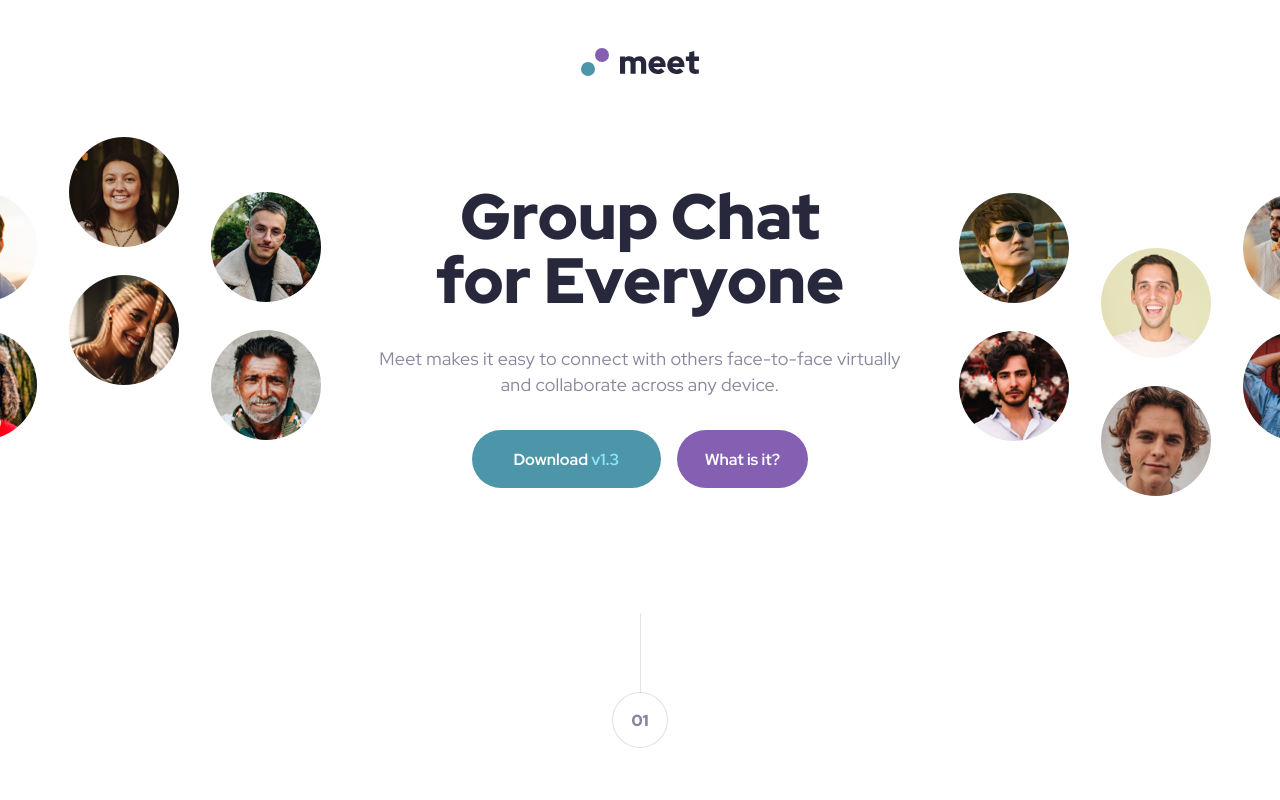
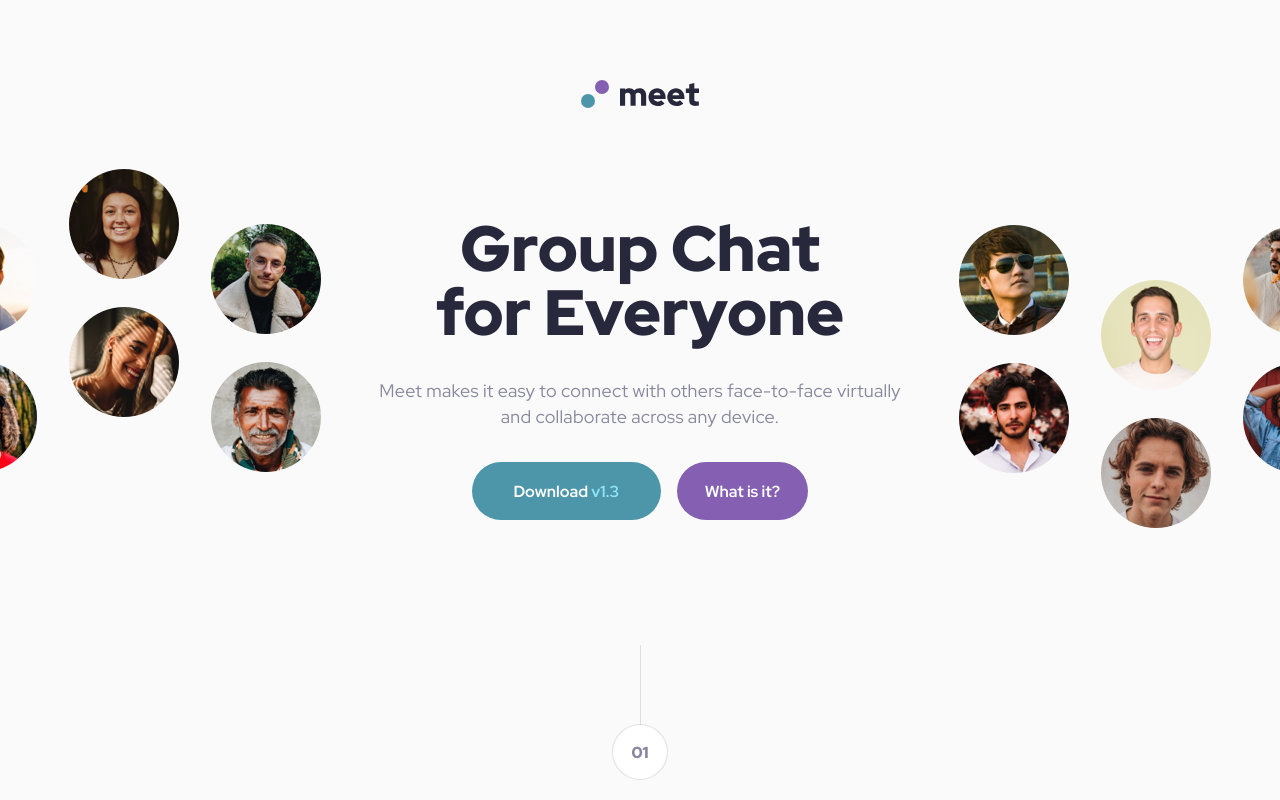
Before and after one commit to gmagnenat/meet-landing-page, a website: page src/index.html in a window 1280 px wide. Shown: the top 800 px of the page. Drawn offline with nearby package versions, Linux system fonts and the light colour scheme; files that its build step writes are made by us from their sources.

Commit message:
Fix body background color and header padding

```diff
--- a/src/scss/main.scss
+++ b/src/scss/main.scss
@@ -11,6 +11,7 @@ body {
   line-height: 1.44;
   -webkit-font-smoothing: antialiased;
   color: $clr-neutral-400;
+  background-color: $clr-neutral-100;
 }
 
 h1,
@@ -45,7 +46,7 @@ h6 {
  ******************************************/
 .header {
   @include flex-center;
-  padding-top: 3rem;
+  padding-top: clamp(3rem, calc(3rem + ((1vw - 0.2rem) * 3.6364)), 5rem);
 }
 
 /******************************************
@@ -229,7 +230,7 @@ h6 {
 
   position: relative;
   z-index: 1;
-  color: $clr-white;
+  color: $clr-neutral-100;
 
   // overlay
   &::after {
```
